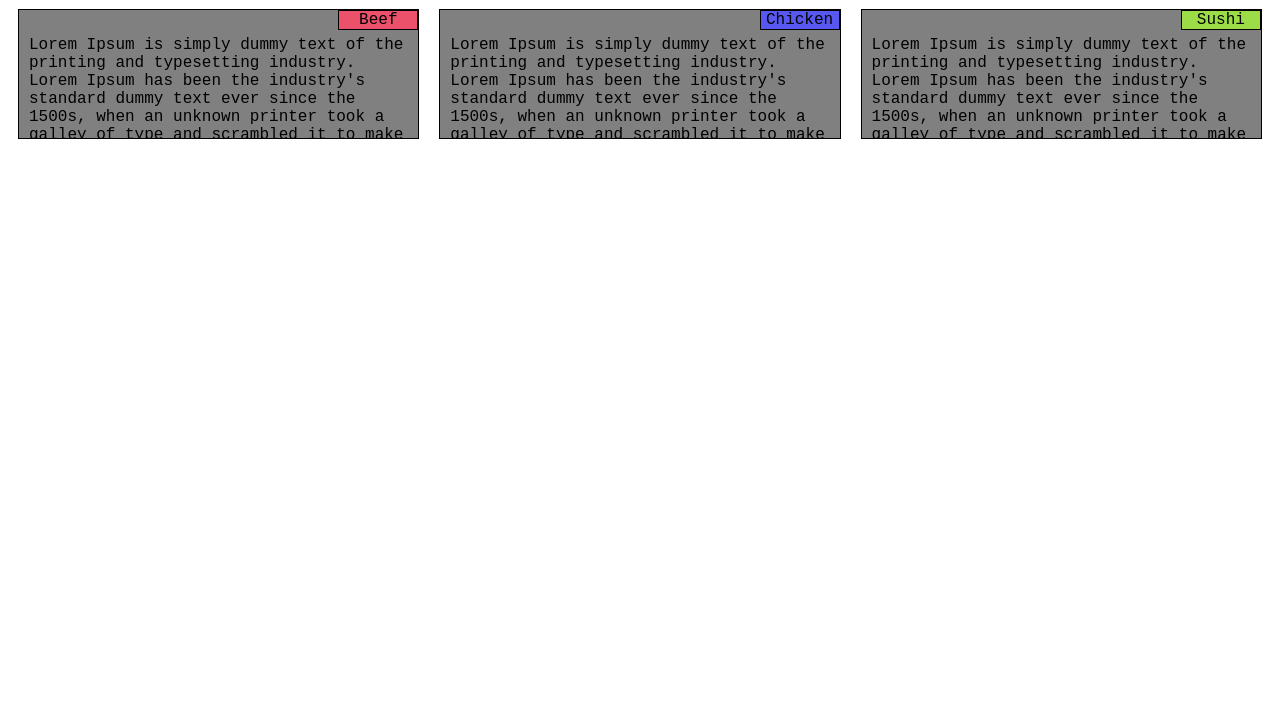
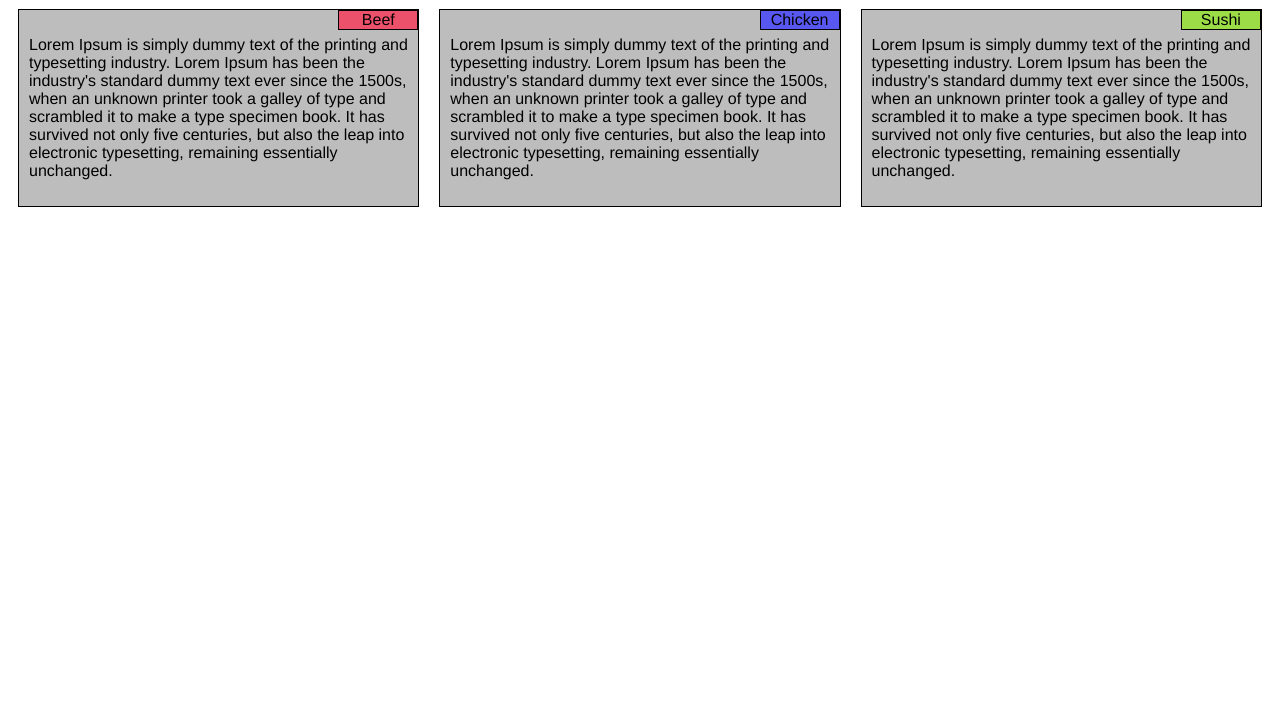
Before and after one commit to rajeshwarikadagad/module2-solution, a plain HTML site: page index.html in a window 1280 px wide. Shown: the part 74-800 px from the top of the page. Drawn offline with Linux system fonts and the light colour scheme.

Commit message:
Update index.html

```diff
--- a/index.html
+++ b/index.html
@@ -1,4 +1,3 @@
-
 <!DOCTYPE html>
 <html>
 
@@ -10,7 +9,7 @@
     /********** Base styles **********/
     * {
       box-sizing: border-box;
-      font-family: 'Courier New', Courier, monospace;
+      font-family: Helvetica;
 
     }
 
@@ -25,7 +24,7 @@
       border: 1px solid black;
       height: 100%;
       overflow: hidden;
-      background-color: gray;
+      background-color: rgba(177, 177, 177, 0.836);
     }
 
     /* Simple Responsive Framework. */
@@ -71,7 +70,7 @@
         float: left;
 
         padding: 10px;
-        height: 150px;
+        height: fit-content;
 
       }
 
@@ -141,7 +140,7 @@
         float: left;
         width: 100%;
         padding: 10px;
-        height: 150px;
+        height: fit-content;
 
 
       }
@@ -163,7 +162,7 @@
       .col-md-11,
       .col-md-12 {
         float: left;
-        height: 150px;
+        height: fit-content;
 
         padding: 10px;
 
@@ -231,9 +230,7 @@
           <p>Lorem Ipsum is simply dummy text of the printing and typesetting industry. Lorem Ipsum has been the
             industry's standard dummy text ever since the 1500s, when an unknown printer took a galley of type and
             scrambled it to make a type specimen book. It has survived not only five centuries, but also the leap into
-            electronic typesetting, remaining essentially unchanged. It was popularised in the 1960s with the release of
-            Letraset sheets containing Lorem Ipsum passages, and more recently with desktop publishing software like
-            Aldus PageMaker including versions of Lorem Ipsum.</p>
+            electronic typesetting, remaining essentially unchanged.</p>
 
         </div>
       </div>
@@ -243,9 +240,7 @@
           <p>Lorem Ipsum is simply dummy text of the printing and typesetting industry. Lorem Ipsum has been the
             industry's standard dummy text ever since the 1500s, when an unknown printer took a galley of type and
             scrambled it to make a type specimen book. It has survived not only five centuries, but also the leap into
-            electronic typesetting, remaining essentially unchanged. It was popularised in the 1960s with the release of
-            Letraset sheets containing Lorem Ipsum passages, and more recently with desktop publishing software like
-            Aldus PageMaker including versions of Lorem Ipsum.</p>
+            electronic typesetting, remaining essentially unchanged.</p>
 
         </div>
       </div>
@@ -255,9 +250,7 @@
           <p>Lorem Ipsum is simply dummy text of the printing and typesetting industry. Lorem Ipsum has been the
             industry's standard dummy text ever since the 1500s, when an unknown printer took a galley of type and
             scrambled it to make a type specimen book. It has survived not only five centuries, but also the leap into
-            electronic typesetting, remaining essentially unchanged. It was popularised in the 1960s with the release of
-            Letraset sheets containing Lorem Ipsum passages, and more recently with desktop publishing software like
-            Aldus PageMaker including versions of Lorem Ipsum.</p>
+            electronic typesetting, remaining essentially unchanged.</p>
 
         </div>
       </div>
```
